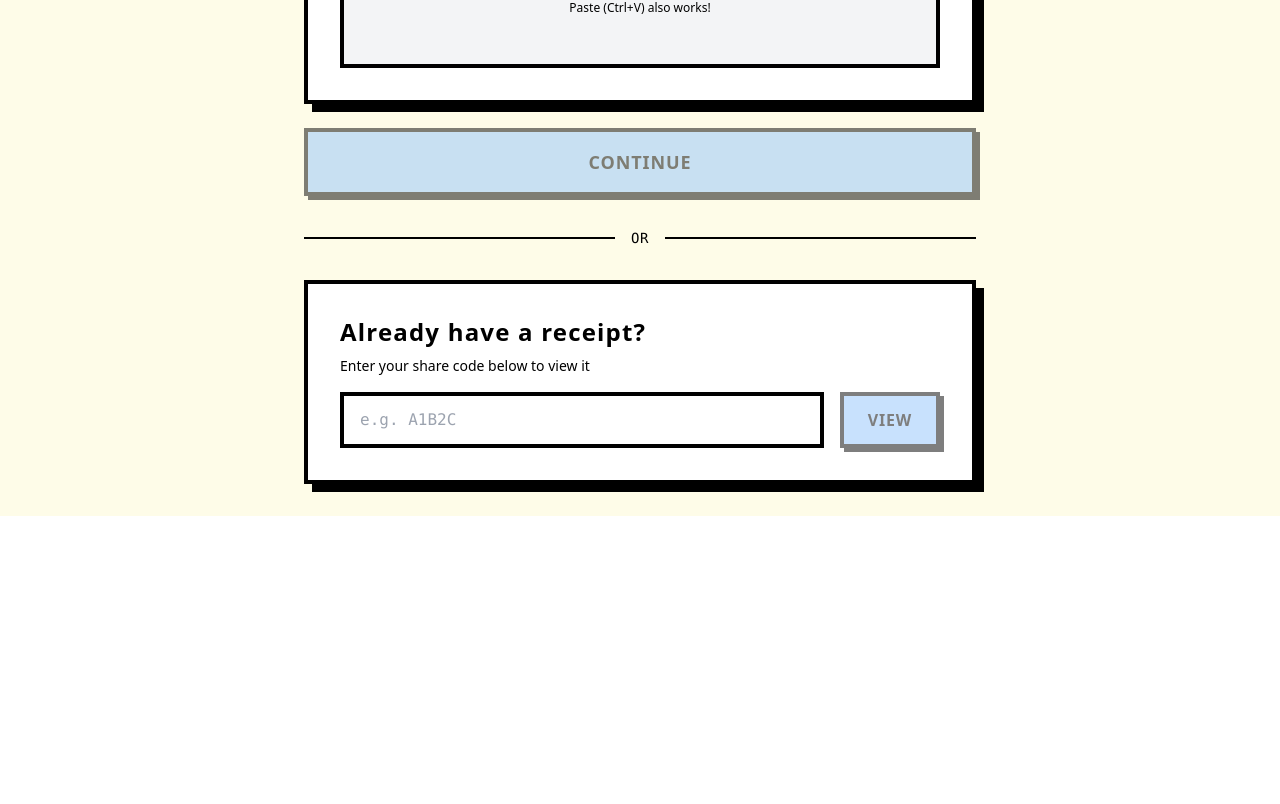
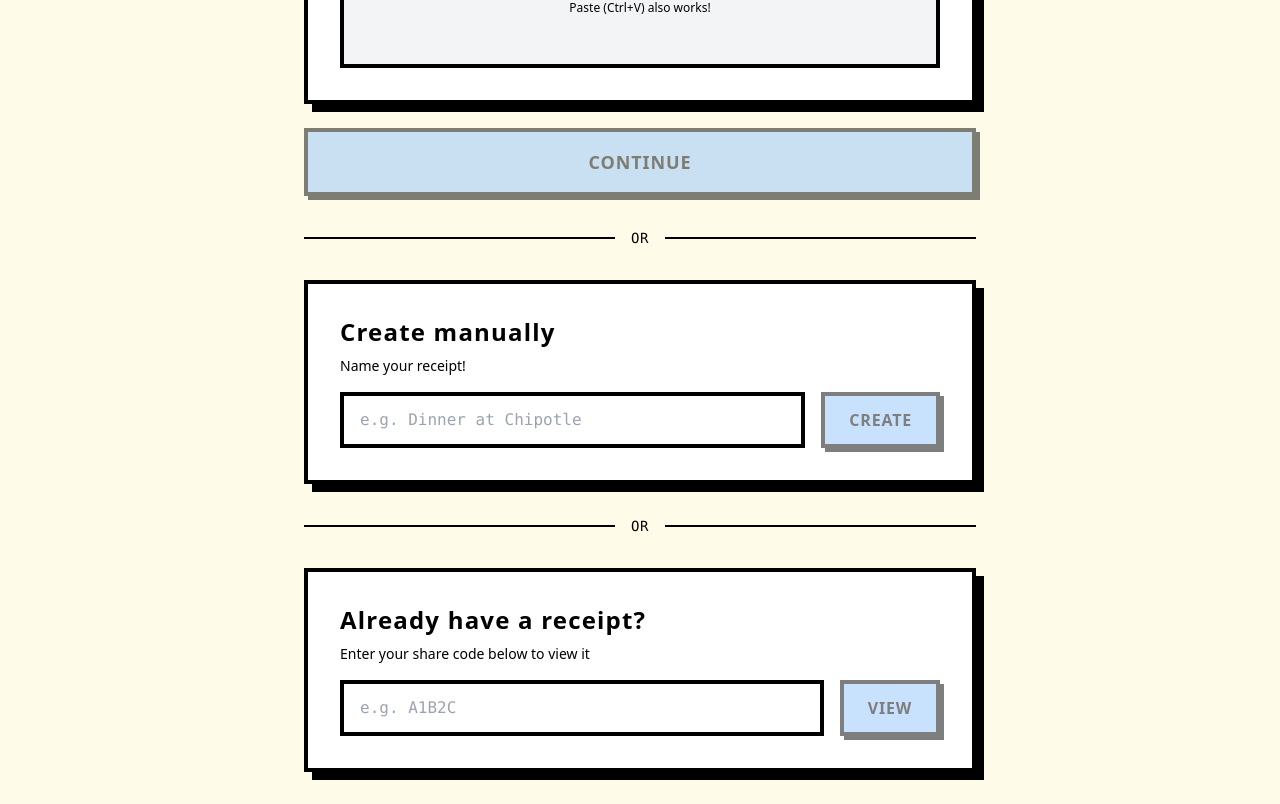
Before and after one commit to GPAlzate/mahal_ai, a Next.js app: page / in a window 1280 px wide. Shown: the part 444-1248 px from the top of the page. Before the commit the page ends 960 px from the top, so only its background shows below. Built offline with nearby package versions, Linux system fonts and the light colour scheme.

Commit message:
add receipt name

```diff
--- a/app/api/receipts/parse/route.ts
+++ b/app/api/receipts/parse/route.ts
@@ -2,6 +2,7 @@ import { NextRequest, NextResponse, after } from 'next/server';
 import { put } from '@vercel/blob';
 import { receiptService } from '@/lib/services/ReceiptService';
 import { Logger } from '@/lib/utils/Logger';
+import { ReceiptStatusSchema } from '@/lib/schemas/receipt/public/Receipt';
 
 const logger = new Logger('POST /api/receipts/parse');
 
@@ -60,10 +61,10 @@ export async function POST(request: NextRequest) {
 
     // Create receipt with image URI and status='PRSP'
     logger.log('Creating receipt with status=PRSP');
-    const receipt = await receiptService.createReceipt(blob.url);
-
-    // Update status to PRSP
-    await receiptService.updateStatus(receipt.id, 'PRSP');
+    const receipt = await receiptService.createReceipt({
+      imageURI: blob.url,
+      status: ReceiptStatusSchema.Enum.PRSP,
+    });
 
     // Schedule background parsing using after()
     // This extends the serverless function lifetime until parsing completes
--- a/app/api/receipts/route.ts
+++ b/app/api/receipts/route.ts
@@ -1,6 +1,9 @@
 import { NextRequest, NextResponse } from 'next/server';
 import { receiptSummaryService } from '@/lib/services/ReceiptSummaryService';
+import { receiptService } from '@/lib/services/ReceiptService';
 import { FindReceiptByShareCodeRequestSchema } from '@/lib/schemas/receipt/request/FindReceiptByShareCodeRequest';
+import { CreateReceiptRequestSchema } from '@/lib/schemas/receipt/request/CreateReceiptRequest';
+import { ReceiptStatusSchema } from '@/lib/schemas/receipt/public/Receipt';
 
 /**
  * Receipts API
@@ -8,9 +11,9 @@ import { FindReceiptByShareCodeRequestSchema } from '@/lib/schemas/receipt/reque
  * Implemented:
  * ✅ GET /api/receipts?shareCode=XXXXX - Get receipt summary by share code
  * ✅ POST /api/receipts/parse - Parse receipt image and create receipt
+ * ✅ POST /api/receipts - Manual receipt entry (create receipt without image)
  *
  * Pending:
- * ⏳ POST /api/receipts - Manual receipt entry (create receipt without image)
  * ⏳ PUT /api/receipts/[id] - Update receipt (merchant name, date, currency, etc.)
  * ⏳ DELETE /api/receipts/[id] - Delete/archive entire receipt
  */
@@ -64,3 +67,48 @@ export async function GET(request: NextRequest) {
     return NextResponse.json({ error: errorMessage }, { status });
   }
 }
+
+/**
+ * POST /api/receipts
+ * Create a manual receipt (without image)
+ *
+ * Request body:
+ * {
+ *   title?: string,
+ *   receiptTime?: string (YYYY-MM-DD or ISO timestamp)
+ * }
+ *
+ * Response:
+ * {
+ *   receiptId: number
+ * }
+ */
+export async function POST(request: NextRequest) {
+  try {
+    const body = await request.json();
+
+    // Validate request body
+    const createReceiptRequest = CreateReceiptRequestSchema.safeParse({
+      ...body,
+      status: ReceiptStatusSchema.Enum.DRFT
+    });
+
+    if (!createReceiptRequest.success) {
+      return NextResponse.json(
+        { error: 'Invalid request', details: createReceiptRequest.error.flatten() },
+        { status: 400 }
+      );
+    }
+
+    // Create receipt with title and receiptTime
+    const receipt = await receiptService.createReceipt(createReceiptRequest.data);
+
+    return NextResponse.json({ receiptId: receipt.id }, { status: 201 });
+  } catch (error) {
+    console.error('Error creating manual receipt:', error);
+
+    const errorMessage = error instanceof Error ? error.message : 'Failed to create receipt';
+
+    return NextResponse.json({ error: errorMessage }, { status: 500 });
+  }
+}
--- a/app/page.tsx
+++ b/app/page.tsx
@@ -18,6 +18,9 @@ export default function Home() {
   const [shareCode, setShareCode] = useState('');
   const [shareCodeLoading, setShareCodeLoading] = useState(false);
   const [shareCodeError, setShareCodeError] = useState<string | null>(null);
+  const [receiptTitle, setReceiptTitle] = useState('');
+  const [manualLoading, setManualLoading] = useState(false);
+  const [manualError, setManualError] = useState<string | null>(null);
 
   const handleFileChange = (selectedFile: File) => {
     if (!selectedFile.type.startsWith('image/')) {
@@ -106,6 +109,28 @@ export default function Home() {
     } catch (err: any) {
       setShareCodeError('Receipt not found');
       setShareCodeLoading(false);
+    }
+  };
+
+  const handleManualReceiptSubmit = async (e: React.FormEvent) => {
+    e.preventDefault();
+
+    if (!receiptTitle.trim()) return;
+
+    setManualLoading(true);
+    setManualError(null);
+
+    try {
+      // Create manual receipt via API client
+      const data = await api.receipts.create({
+        title: receiptTitle.trim()
+      });
+
+      // Navigate to participants page
+      router.push(`/receipts/${data.receiptId}/participants`);
+    } catch (err: any) {
+      setManualError(err.message || 'Failed to create receipt');
+      setManualLoading(false);
     }
   };
 
@@ -204,6 +229,40 @@ export default function Home() {
           <div className="flex-1 border-t-2 border-black"></div>
         </div>
 
+        {/* Manual Receipt Entry */}
+        <Card padding="lg" className="mb-6">
+          <h2 className="text-2xl font-bold tracking-wider mb-2">
+            Create manually
+          </h2>
+          <p className="text-sm mb-4">
+            Name your receipt!
+          </p>
+          <form onSubmit={handleManualReceiptSubmit}>
+            <div className="flex gap-4">
+              <Input
+                placeholder="e.g. Dinner at Chipotle"
+                value={receiptTitle}
+                onChange={(e) => setReceiptTitle(e.target.value)}
+                fullWidth
+                error={manualError || undefined}
+              />
+              <Button
+                type="submit"
+                disabled={!receiptTitle.trim() || manualLoading}
+              >
+                {manualLoading ? 'Creating...' : 'Create'}
+              </Button>
+            </div>
+          </form>
+        </Card>
+
+        {/* Divider */}
+        <div className="flex items-center my-8">
+          <div className="flex-1 border-t-2 border-black"></div>
+          <span className="px-4 font-mono text-sm uppercase tracking-wider">or</span>
+          <div className="flex-1 border-t-2 border-black"></div>
+        </div>
+
         {/* Share Code Entry */}
         <Card padding="lg">
           <h2 className="text-2xl font-bold tracking-wider mb-2">
--- a/app/receipts/[id]/assign/page.tsx
+++ b/app/receipts/[id]/assign/page.tsx
@@ -357,17 +357,6 @@ export default function AssignPage({ params }: { params: Promise<{ id: string }>
                 <p className="text-center font-bold py-4">No receipt lines yet! Add an item below</p>
               )}
 
-              {/* Add New Item Button */}
-              <button
-                onClick={handleOpenCreateModal}
-                className="w-full border-4 border-dashed border-gray-400 bg-gray-50 p-4 hover:border-gray-600 hover:bg-gray-100 active:bg-gray-200 transition-colors text-gray-600 hover:text-gray-900 mb-4"
-              >
-                <div className="flex items-center justify-center gap-2">
-                  <span className="text-2xl">+</span>
-                  <span className="font-bold uppercase tracking-wider">Add Item</span>
-                </div>
-              </button>
-
               <div className="space-y-4">
               {purchaseLines.map((line) => {
                 const assignedParticipants = getAssignedParticipants(line.id);
@@ -447,6 +436,17 @@ export default function AssignPage({ params }: { params: Promise<{ id: string }>
                   </div>
                 );
               })}
+
+              {/* Add New Item Button */}
+              <button
+                onClick={handleOpenCreateModal}
+                className="w-full border-4 border-dashed border-gray-400 bg-gray-50 p-4 hover:border-gray-600 hover:bg-gray-100 active:bg-gray-200 transition-colors text-gray-600 hover:text-gray-900"
+              >
+                <div className="flex items-center justify-center gap-2">
+                  <span className="text-2xl">+</span>
+                  <span className="font-bold uppercase tracking-wider">Add Item</span>
+                </div>
+              </button>
               </div>
             </Card>
           ) : (
@@ -496,14 +496,14 @@ export default function AssignPage({ params }: { params: Promise<{ id: string }>
                 </div>
               ))}
 
-              {/* Add New Misc Charge Button */}
+              {/* Add New Item Button */}
               <button
                 onClick={handleOpenCreateModal}
-                className="w-full border-4 border-dashed border-gray-400 bg-gray-50 p-8 hover:border-gray-600 hover:bg-gray-100 active:bg-gray-200 transition-colors text-gray-600 hover:text-gray-900"
+                className="w-full border-4 border-dashed border-gray-400 bg-gray-50 p-4 hover:border-gray-600 hover:bg-gray-100 active:bg-gray-200 transition-colors text-gray-600 hover:text-gray-900"
               >
-                <div className="flex flex-col items-center gap-2">
-                  <span className="text-4xl">+</span>
-                  <span className="font-bold uppercase tracking-wider">Add Misc Charge</span>
+                <div className="flex items-center justify-center gap-2">
+                  <span className="text-2xl">+</span>
+                  <span className="font-bold uppercase tracking-wider">Add Item</span>
                 </div>
               </button>
               </div>
--- a/lib/client/api-client.ts
+++ b/lib/client/api-client.ts
@@ -70,12 +70,11 @@ export const api = {
       return data as { receiptId: number; status: string };
     },
 
-    // TODO: Implement manual receipt entry flow
-    // create: (data: any) =>
-    //   fetchAPI<Receipt>('/api/receipts', {
-    //     method: 'POST',
-    //     body: JSON.stringify(data),
-    //   }),
+    create: (data: { title: string; receiptTime?: string }) =>
+      fetchAPI<{ receiptId: number }>('/api/receipts', {
+        method: 'POST',
+        body: JSON.stringify(data),
+      }),
 
     get: (id: number, includeLines?: boolean) =>
       fetchAPI<Receipt>(`/api/receipts/${id}${includeLines ? '?includeLines=true' : ''}`),
--- a/lib/schemas/receipt/dto/ReceiptDTO.ts
+++ b/lib/schemas/receipt/dto/ReceiptDTO.ts
@@ -13,6 +13,8 @@ export const ReceiptDTOSchema = z.object({
   id: z.coerce.number(),
   share_code: z.string(),
   status: ReceiptStatusSchema,
+  title: z.string().nullable(),
+  receipt_time: z.date(),
   image_uri: z.string().nullable(),
   created_at: z.date(),
   updated_at: z.date(),
@@ -39,6 +41,8 @@ export function toReceipt(dto: ReceiptDTO, linesDTOs?: ReceiptLineDTO[]) {
     id: dto.id,
     shareCode: dto.share_code,
     status: dto.status,
+    title: dto.title,
+    receiptTime: dto.receipt_time,
     imageURI: dto.image_uri,
     createdAt: dto.created_at,
     updatedAt: dto.updated_at,
--- a/lib/schemas/receipt/public/Receipt.ts
+++ b/lib/schemas/receipt/public/Receipt.ts
@@ -20,6 +20,8 @@ export const ReceiptSchema = z.object({
   id: z.number(),
   shareCode: z.string(),
   status: ReceiptStatusSchema,
+  title: z.string().nullable(),
+  receiptTime: z.date(),
   imageURI: z.string().nullable().optional(),
   createdAt: z.date(),
   updatedAt: z.date(),
--- a/lib/schemas/receipt/request/CreateReceiptRequest.ts
+++ b/lib/schemas/receipt/request/CreateReceiptRequest.ts
@@ -1,5 +1,5 @@
+import { ReceiptStatusSchema } from '@/lib/schemas/receipt/public/Receipt';
 import { z } from 'zod';
-import { CreateReceiptLineRequestSchema } from './CreateReceiptLineRequest';
 
 /**
  * Schema for POST /api/receipts request
@@ -8,12 +8,10 @@ import { CreateReceiptLineRequestSchema } from './CreateReceiptLineRequest';
  * - Creating receipts with parsed data
  */
 export const CreateReceiptRequestSchema = z.object({
-  merchantName: z.string().nullable().optional(),
-  receiptDate: z.string().regex(/^\d{4}-\d{2}-\d{2}$/, 'Date must be in YYYY-MM-DD format').nullable().optional(),
-  receiptLines: z.array(CreateReceiptLineRequestSchema).optional(),
-  currency: z.string().optional(),
-  subtotal: z.number().nonnegative().optional(),
-  amountDue: z.number().nonnegative().optional(),
+  imageURI: z.string().nullable().optional(),
+  title: z.string().nullable().optional(),
+  receiptTime: z.string().nullable().optional(), // Can be YYYY-MM-DD or ISO timestamp
+  status: ReceiptStatusSchema, // Required: PRSP for parse, DRFT for manual
 });
 
 export type CreateReceiptRequest = z.infer<typeof CreateReceiptRequestSchema>;
--- a/lib/services/ReceiptService.ts
+++ b/lib/services/ReceiptService.ts
@@ -3,7 +3,8 @@ import { generateShareCode } from '@/lib/helpers/ShareCodeHelper';
 import { ParsedReceipt } from '@/lib/schemas/receipt/public/ParsedReceipt';
 import { toReceipt, toReceiptDTO } from '@/lib/schemas/receipt/dto/ReceiptDTO';
 import { ReceiptLineDTOSchema } from '@/lib/schemas/receipt/dto/ReceiptLineDTO';
-import { Receipt } from '@/lib/schemas/receipt/public/Receipt';
+import { Receipt, ReceiptStatusSchema } from '@/lib/schemas/receipt/public/Receipt';
+import { CreateReceiptRequest } from '@/lib/schemas/receipt/request/CreateReceiptRequest';
 import { openAIService } from '@/lib/services/OpenAIService';
 import { Logger } from '@/lib/utils/Logger';
 
@@ -19,14 +20,17 @@ export class ReceiptService {
   /**
    * Create a new receipt with a unique share code
    *
-   * @param imageURI - Optional Vercel Blob URL for the receipt image
+   * @param request - CreateReceiptRequest
    * @returns Created receipt with id, share_code, status, created_at
    * @throws Error if unable to generate unique share code
    */
-  async createReceipt(imageURI: string) {
+  async createReceipt(request: CreateReceiptRequest) {
     console.time('Receipt creation')
     const maxAttempts = 5;
     let attempts = 0;
+
+    // Convert receiptTime string to Date object if provided
+    const receiptTimeValue = request.receiptTime ? new Date(request.receiptTime) : new Date();
 
     // TODO: revisit logic; should we create share code on creation? or only finalization
     while (attempts < maxAttempts) {
@@ -34,8 +38,14 @@ export class ReceiptService {
 
       try {
         const result = await sql`
-          INSERT INTO receipts (share_code, status, image_uri)
-          VALUES (${shareCode}, 'DRFT', ${imageURI || null})
+          INSERT INTO receipts (share_code, status, image_uri, title, receipt_time)
+          VALUES (
+            ${shareCode},
+            ${request.status},
+            ${request.imageURI || null},
+            ${request.title || null},
+            ${receiptTimeValue}
+          )
           RETURNING *
         `;
         console.timeEnd('Receipt creation')
@@ -237,6 +247,7 @@ export class ReceiptService {
   /**
    * Parse receipt image in background
    * Updates receipt status to 'DRFT' on success or 'DLTD' on error
+   * Also updates title and receipt_time from parsed data
    * @param receiptId - ID of the receipt
    * @param imageBase64 - Base64 encoded image data URI
    */
@@ -247,13 +258,23 @@ export class ReceiptService {
       // Parse receipt image with OpenAI
       const parsedReceipt = await openAIService.parseReceiptImage(imageBase64);
 
-      this._logger.log(`Successfully parsed, adding line items`);
+      this._logger.log(`Successfully parsed, adding line items and metadata`);
 
       // Add line items to receipt
       await this.addParsedLineItems(receiptId, parsedReceipt);
 
-      // Update receipt status to DRFT (ready)
-      await this.updateStatus(receiptId, 'DRFT');
+      // Update receipt with parsed title and receipt_time
+      const receiptTimeValue = parsedReceipt.receiptDate ? new Date(parsedReceipt.receiptDate) : null;
+
+      await sql`
+        UPDATE receipts
+        SET
+          title = ${parsedReceipt.merchantName || null},
+          receipt_time = COALESCE(${receiptTimeValue}, receipt_time),
+          status = ${ReceiptStatusSchema.Enum.DRFT},
+          updated_at = NOW()
+        WHERE id = ${receiptId} AND deleted_at IS NULL
+      `;
 
       this._logger.log(`[Receipt ${receiptId}] Parsing complete, status updated to DRFT`);
     } catch (error) {
```
